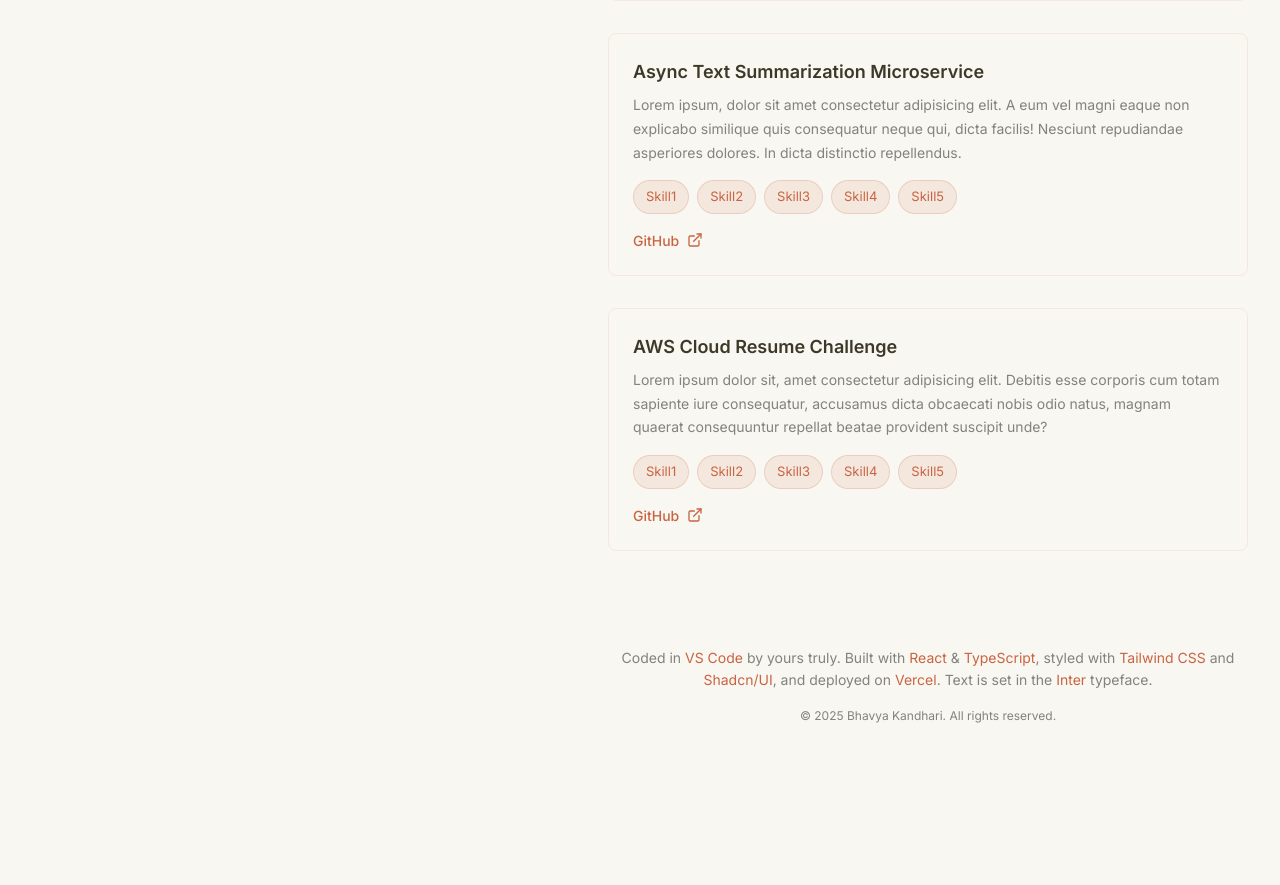
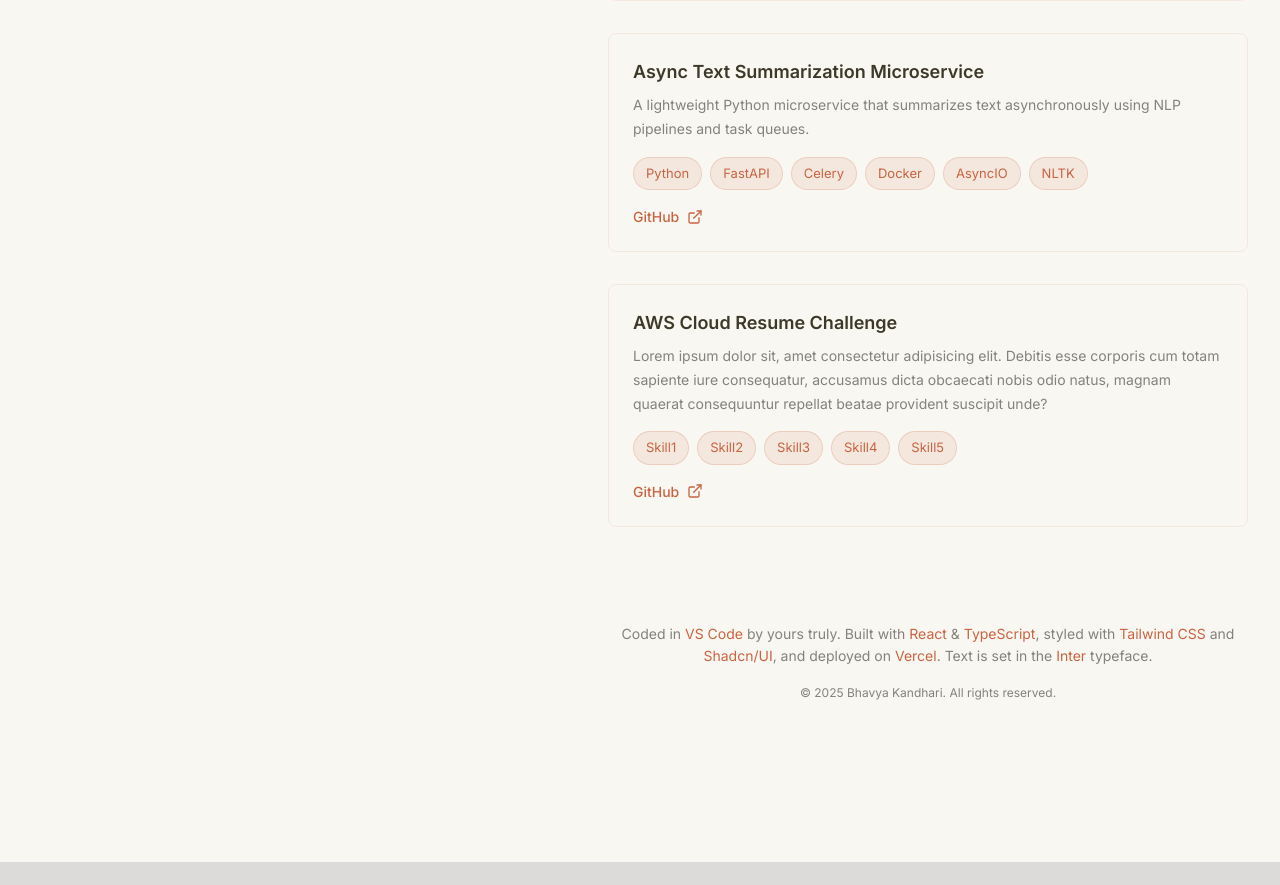
Before and after one commit to bkandh30/bhavya-portfolio-v3, a React (Vite) app: page / in a window 1280 px wide. Shown: the part 3390-4275 px from the top of the page. After the commit the page ends 4252 px from the top, so only its background shows below. Built offline with nearby package versions, Linux system fonts and the light colour scheme.

Commit message:
Updated async microservice project content

```diff
--- a/src/pages/Index.tsx
+++ b/src/pages/Index.tsx
@@ -1801,10 +1801,8 @@ const Index = () => {
                       marginBottom: "16px",
                     }}
                   >
-                    Lorem ipsum, dolor sit amet consectetur adipisicing elit. A
-                    eum vel magni eaque non explicabo similique quis consequatur
-                    neque qui, dicta facilis! Nesciunt repudiandae asperiores
-                    dolores. In dicta distinctio repellendus.
+                    A lightweight Python microservice that summarizes text
+                    asynchronously using NLP pipelines and task queues.
                   </p>
 
                   {/* Tech Stack */}
@@ -1818,58 +1816,71 @@ const Index = () => {
                         border: "1px solid rgba(201, 100, 66, 0.2)",
                       }}
                     >
-                      Skill1
-                    </span>
-                    <span
-                      className="px-3 py-1.5 rounded-full"
-                      style={{
-                        fontSize: "13px",
-                        backgroundColor: "rgba(201, 100, 66, 0.1)",
-                        color: "#c96442",
-                        border: "1px solid rgba(201, 100, 66, 0.2)",
-                      }}
-                    >
-                      Skill2
-                    </span>
-                    <span
-                      className="px-3 py-1.5 rounded-full"
-                      style={{
-                        fontSize: "13px",
-                        backgroundColor: "rgba(201, 100, 66, 0.1)",
-                        color: "#c96442",
-                        border: "1px solid rgba(201, 100, 66, 0.2)",
-                      }}
-                    >
-                      Skill3
-                    </span>
-                    <span
-                      className="px-3 py-1.5 rounded-full"
-                      style={{
-                        fontSize: "13px",
-                        backgroundColor: "rgba(201, 100, 66, 0.1)",
-                        color: "#c96442",
-                        border: "1px solid rgba(201, 100, 66, 0.2)",
-                      }}
-                    >
-                      Skill4
-                    </span>
-                    <span
-                      className="px-3 py-1.5 rounded-full"
-                      style={{
-                        fontSize: "13px",
-                        backgroundColor: "rgba(201, 100, 66, 0.1)",
-                        color: "#c96442",
-                        border: "1px solid rgba(201, 100, 66, 0.2)",
-                      }}
-                    >
-                      Skill5
+                      Python
+                    </span>
+                    <span
+                      className="px-3 py-1.5 rounded-full"
+                      style={{
+                        fontSize: "13px",
+                        backgroundColor: "rgba(201, 100, 66, 0.1)",
+                        color: "#c96442",
+                        border: "1px solid rgba(201, 100, 66, 0.2)",
+                      }}
+                    >
+                      FastAPI
+                    </span>
+                    <span
+                      className="px-3 py-1.5 rounded-full"
+                      style={{
+                        fontSize: "13px",
+                        backgroundColor: "rgba(201, 100, 66, 0.1)",
+                        color: "#c96442",
+                        border: "1px solid rgba(201, 100, 66, 0.2)",
+                      }}
+                    >
+                      Celery
+                    </span>
+                    <span
+                      className="px-3 py-1.5 rounded-full"
+                      style={{
+                        fontSize: "13px",
+                        backgroundColor: "rgba(201, 100, 66, 0.1)",
+                        color: "#c96442",
+                        border: "1px solid rgba(201, 100, 66, 0.2)",
+                      }}
+                    >
+                      Docker
+                    </span>
+                    <span
+                      className="px-3 py-1.5 rounded-full"
+                      style={{
+                        fontSize: "13px",
+                        backgroundColor: "rgba(201, 100, 66, 0.1)",
+                        color: "#c96442",
+                        border: "1px solid rgba(201, 100, 66, 0.2)",
+                      }}
+                    >
+                      AsyncIO
+                    </span>
+                    <span
+                      className="px-3 py-1.5 rounded-full"
+                      style={{
+                        fontSize: "13px",
+                        backgroundColor: "rgba(201, 100, 66, 0.1)",
+                        color: "#c96442",
+                        border: "1px solid rgba(201, 100, 66, 0.2)",
+                      }}
+                    >
+                      NLTK
                     </span>
                   </div>
 
                   {/* Links */}
                   <div className="flex gap-4">
                     <a
-                      href="#"
+                      href="https://github.com/bkandh30/fastAPI-summary"
+                      target="_blank"
+                      rel="noopener noreferrer"
                       className="inline-flex items-center gap-2 transition-all duration-300 hover:translate-x-1"
                       style={{
                         fontSize: "14px",
```
